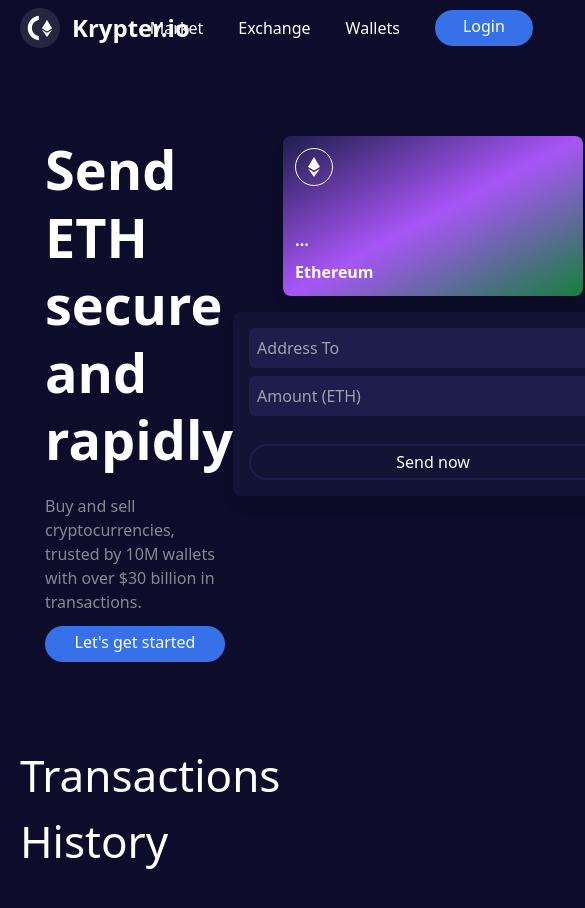
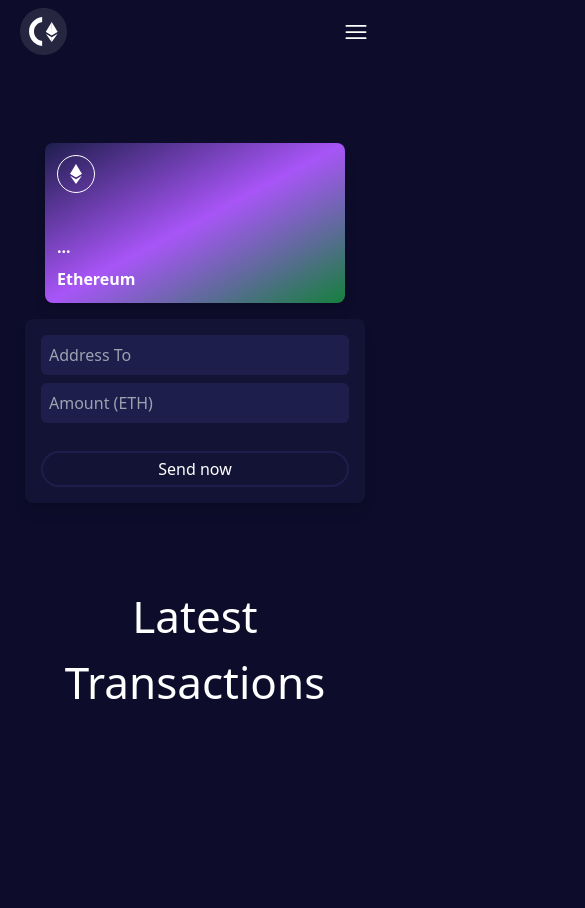
Before and after one commit to khrapunov967/react-eth-transaction-app, a React (Create React App) app: page / in a window 390 px wide. Shown: the top 908 px of the page, 585 px wide, since content can reach past the window. After the commit the page ends 844 px from the top, so only its background shows below. Built offline with nearby package versions, Linux system fonts and the light colour scheme.

Commit message:
made responsive design

```diff
--- a/src/components/EthereumCard.jsx
+++ b/src/components/EthereumCard.jsx
@@ -7,7 +7,7 @@
     const {state, getTruncatedEthAddress} = useContext(Context);
 
     return (
-        <div className="cursor-pointer flex flex-col justify-between w-[300px] h-[160px] rounded-lg shadow-lg p-3 bg-gradient-to-tl from-green-700 via-purple-500 to-[#1e1e4d] transiton-all duration-150 ease-linear hover:translate-y-[-2px]">
+        <div className="cursor-pointer flex flex-col justify-between w-full max-w-[300px] h-[160px] rounded-lg shadow-lg p-3 bg-gradient-to-tl from-green-700 via-purple-500 to-[#1e1e4d] transiton-all duration-150 ease-linear hover:translate-y-[-2px]">
             <div className="w-full flex">
                 <img
                     src={EthereumImage}
--- a/src/components/Header.jsx
+++ b/src/components/Header.jsx
@@ -1,23 +1,27 @@
-import React, { useContext } from "react";
+import React, { useState, useContext } from "react";
+import { Context } from "../context";
 import BlueRoundedButton from "./UI/BlueRoundedButton";
 import LogoImage from "../assets/images/logo.svg";
-import { Context } from "../context";
 import Loader from "./UI/Loader";
+import BurgerMenuButton from "./UI/BurgerMenuButton";
+import CloseButton from "./UI/CloseButton";
 
 const Header = () => {
 
     const {state, connectWallet, getTruncatedEthAddress} = useContext(Context);
+
+    const [isMobileMenuVisible, setIsMobileMenuVisible] = useState(false);
 
     return (
         <header className="w-full flex justify-between items-center py-2 px-5 mb-[80px]">
 
             <div className="flex gap-3 items-center cursor-pointer">
                 <img src={LogoImage} alt="Logo Image" width={"47px"} height={"47px"}/>
-                <p className="text-white font-semibold text-2xl">Krypter.io</p>
+                <p className="text-white font-semibold text-2xl hidden sm:block">Krypter.io</p>
             </div>
 
-            <nav>
-                <ul className="flex items-center gap-[35px]">
+            <nav className="">
+                <ul className={`max-md-screen:animate-slideleft flex flex-row items-center gap-[35px] max-md-screen:justify-end max-md-screen:flex-col-reverse max-md-screen:items-start max-md-screen:absolute max-md-screen:top-0 max-md-screen:right-0 max-md-screen:bg-[#07071a] max-md-screen:p-3 max-md-screen:w-[200px] max-md-screen:gap-7 max-md-screen:h-screen max-md-screen:z-10 ${isMobileMenuVisible ? "" : "max-md-screen:hidden"}`}>
                     <li><a href="#" className="text-white transition-all duration-150 ease-linear hover:text-gray-200">Market</a></li>
                     <li><a href="#" className="text-white transition-all duration-150 ease-linear hover:text-gray-200">Exchange</a></li>
                     <li><a href="#" className="text-white transition-all duration-150 ease-linear hover:text-gray-200">Wallets</a></li>
@@ -32,8 +36,19 @@
                             extraStyles={"w-[98px] max-h-[36px]"}
                         />
                     </li>
+
+                    <CloseButton
+                        className={"cursor-pointer md:hidden block z-20 text-white absolute top-3 right-3"}
+                        onClick={() => setIsMobileMenuVisible(false)}
+                    />
                 </ul>
+
             </nav>
+
+            <BurgerMenuButton
+                className={"text-white cursor-pointer block md:hidden"}
+                onClick={() => setIsMobileMenuVisible(true)}
+            />
         </header>
     );
 };
--- a/src/components/MainSection.jsx
+++ b/src/components/MainSection.jsx
@@ -1,19 +1,21 @@
 import React, { useContext } from "react";
+import { Context } from "../context";
 import EthereumCard from "./EthereumCard";
 import SendPaymentForm from "./SendPaymentForm";
 import BlueRoundedButton from "./UI/BlueRoundedButton";
-import { Context } from "../context";
 import Loader from "./UI/Loader";
 
 const MainSection = () => {
 
-    const {state, connectWallet, getTruncatedEthAddress} = useContext(Context);
+    const {state, connectWallet} = useContext(Context);
 
     return (
-        <main className="w-full flex px-[45px] justify-between mb-[80px]">
-            <section className="max-w-[450px]">
+        <main className="w-full flex px-[25px] mb-[80px] justify-between max-md-screen:justify-center">
+            <section className="max-w-[450px] max-md-screen:hidden">
                 <h2 className="text-white text-[54px] font-bold leading-tight mb-5">Send ETH secure and rapidly</h2>
+
                 <p className="text-white opacity-50 mb-3">Buy and sell cryptocurrencies, trusted by 10M wallets with over $30 billion in transactions.</p>
+
                 <BlueRoundedButton
                     title={state.isWalletConnecting ? <Loader /> : "Let's get started"}
                     onClick={connectWallet}
@@ -22,8 +24,9 @@
                 />
             </section>
 
-            <section className="flex flex-col items-center gap-4">
+            <section className="w-full flex flex-col items-center gap-4">
                 <EthereumCard />
+
                 <SendPaymentForm />
             </section>
         </main>
--- a/src/components/SendPaymentForm.jsx
+++ b/src/components/SendPaymentForm.jsx
@@ -65,13 +65,15 @@
         } finally {
             setPayment({
                 ...payment,
+                receiver: "",
+                amount: "",
                 isPaymentProcessing: false
             });
         }
     };
 
     return (
-        <form action="#" className="bg-[#131336] flex flex-col gap-2 p-4 rounded-lg shadow-lg w-[400px]">
+        <form action="#" className="bg-[#131336] flex flex-col gap-2 p-4 rounded-lg shadow-lg w-full max-w-[400px]">
             <input
                 value={payment.receiver}
                 onChange={(e) => setPayment({...payment, receiver: e.target.value})}
--- a/src/components/TransactionsHistorySection.jsx
+++ b/src/components/TransactionsHistorySection.jsx
@@ -9,7 +9,7 @@
 
     return (
         <section className="w-full flex flex-col items-center mb-[50px] px-5">
-            <h2 className="text-white text-[44px] mb-10">Transactions History</h2>
+            <h2 className="text-white text-[44px] mb-10 text-center">Latest Transactions</h2>
 
             <section className="w-full flex flex-wrap gap-[32px] justify-center">
                 {
--- /dev/null
+++ b/src/components/UI/BurgerMenuButton.jsx
@@ -0,0 +1,13 @@
+import React from "react";
+
+const BurgerMenuButton = ({...props}) => {
+    return (
+        <div {...props}>
+            <svg xmlns="http://www.w3.org/2000/svg" fill="none" viewBox="0 0 24 24" stroke-width="1.5" stroke="currentColor" class="w-7 h-7">
+            <path stroke-linecap="round" stroke-linejoin="round" d="M3.75 6.75h16.5M3.75 12h16.5m-16.5 5.25h16.5" />
+            </svg>
+        </div>
+    );
+};
+
+export default BurgerMenuButton;
--- /dev/null
+++ b/src/components/UI/CloseButton.jsx
@@ -0,0 +1,13 @@
+import React from "react";
+
+const CloseButton = ({...props}) => {
+    return (
+        <div {...props}>
+            <svg xmlns="http://www.w3.org/2000/svg" fill="none" viewBox="0 0 24 24" stroke-width="1.5" stroke="currentColor" class="w-6 h-6">
+            <path stroke-linecap="round" stroke-linejoin="round" d="M6 18L18 6M6 6l12 12" />
+            </svg>
+        </div>
+    );
+};
+
+export default CloseButton;
--- a/tailwind.config.js
+++ b/tailwind.config.js
@@ -4,7 +4,20 @@
     "./src/**/*.{js,jsx,ts,tsx}",
   ],
   theme: {
-    extend: {},
+    extend: {
+      animation: {
+        "slideleft": "slideleft 0.4s linear forwards"
+      },
+      screens: {
+        "max-md-screen": {"max": "768px"}
+      },
+      keyframes: {
+        slideleft: {
+          "from": {transform: "translateX(60px)", opacity: "0"},
+          "to": {transform: "translateX(0px)", opacity: "1"}
+        }
+      }
+    },
   },
   plugins: [],
 }
```
